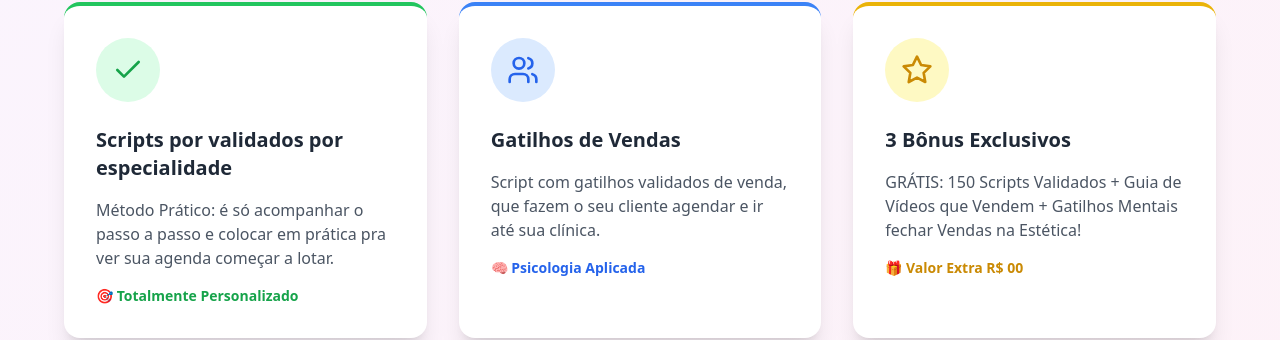
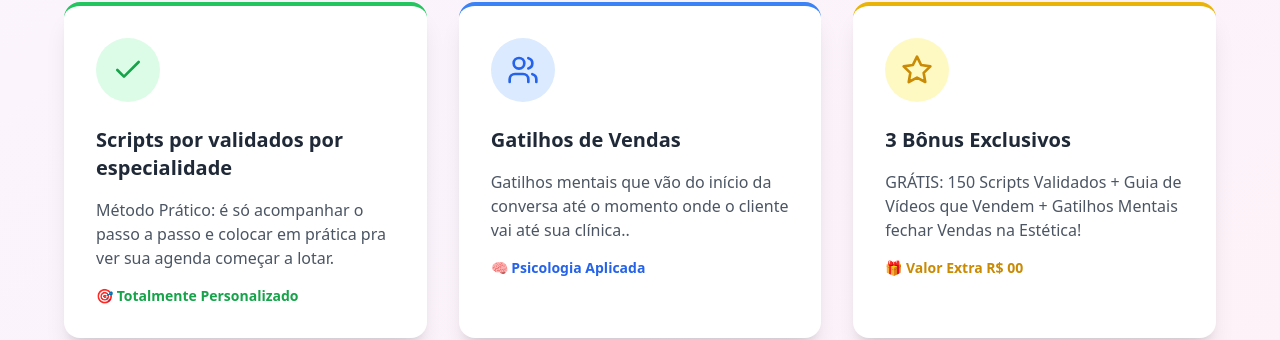
Before and after one commit to Magnus1385/KIT, a React (Vite) app: page / in a window 1280 px wide. Shown: the part 2268-2608 px from the top of the page. Built offline with nearby package versions, Linux system fonts and the light colour scheme.

Commit message:
Updated App.tsx

```diff
--- a/src/App.tsx
+++ b/src/App.tsx
@@ -280,7 +280,7 @@ function App() {
                 <Users className="w-8 h-8 text-blue-600" />
               </div>
               <h3 className="text-xl font-bold mb-4 text-gray-800">Gatilhos de Vendas</h3>
-              <p className="text-gray-600 mb-4">Script com gatilhos validados de venda, que fazem o seu cliente agendar e ir até sua clínica.</p>
+              <p className="text-gray-600 mb-4">Gatilhos mentais que vão do início da conversa até o momento onde o cliente vai até sua clínica..</p>
               <div className="text-sm text-blue-600 font-semibold">🧠 Psicologia Aplicada</div>
             </div>
 
```
